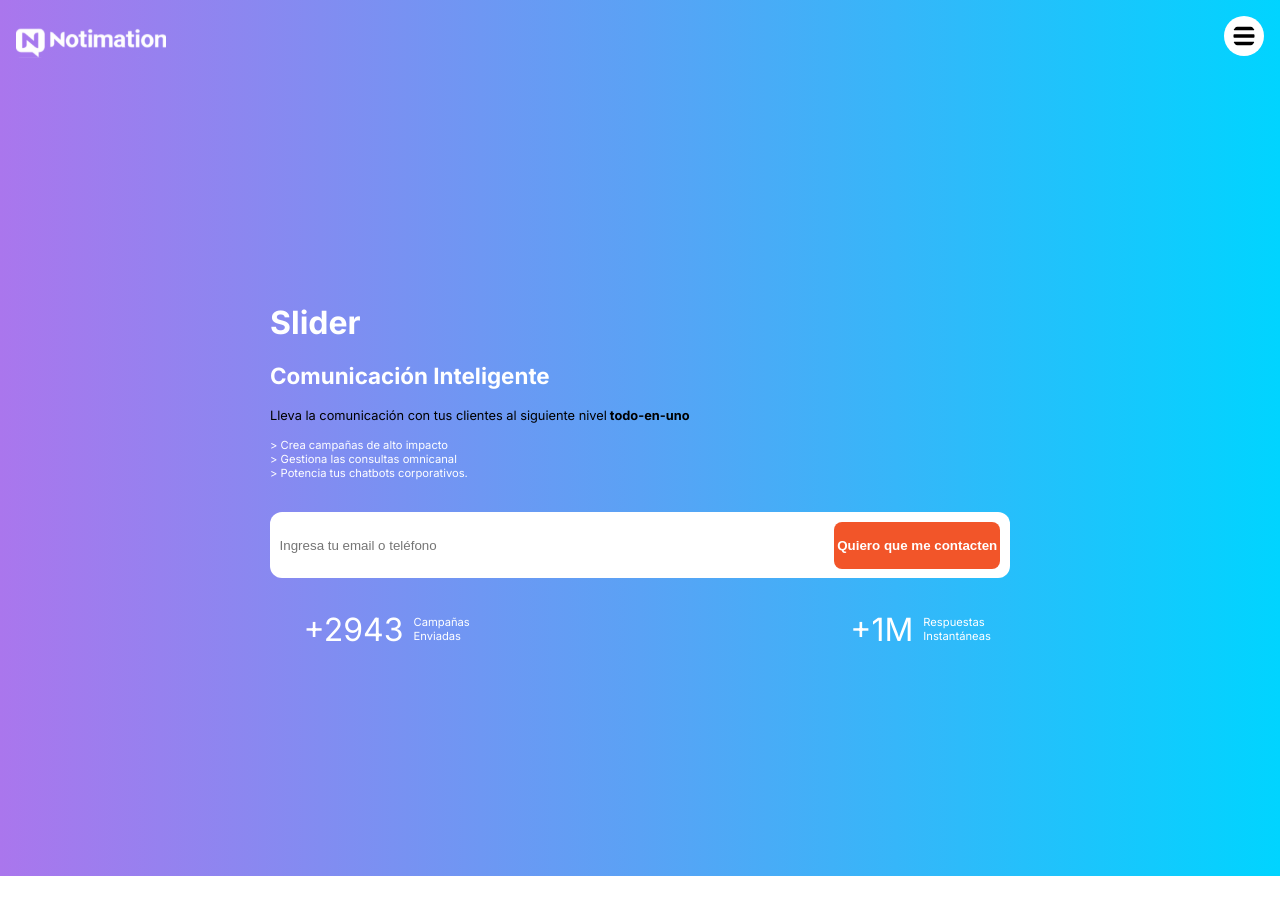
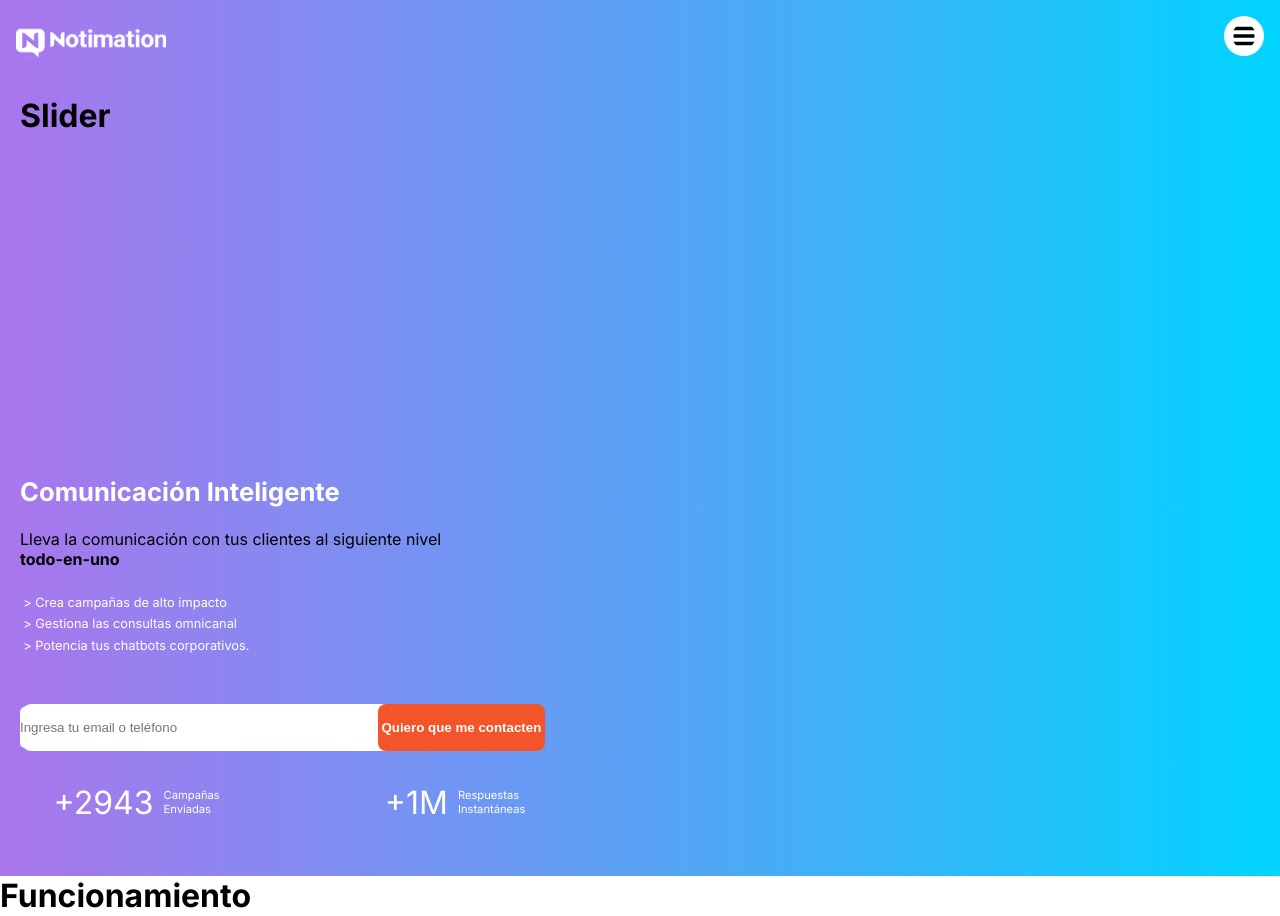
Before and after one commit to RumRage/landing-page, a Next.js app: page /home in a window 1280 px wide. Shown: the top 916 px of the page. Built offline with nearby package versions, Linux system fonts and the light colour scheme.

Commit message:
fixing classes home

```diff
--- a/src/app/home/page.tsx
+++ b/src/app/home/page.tsx
@@ -6,14 +6,14 @@ import Stat from "@/components/Stat";
 
 export default function Home() {
   return (
-    <main className="background_color container">
+    <main className="main_container">
       <div className="section">
         {/* SLIDER */}
-        <div>
+        <div className="slider">
           <h1>Slider</h1>
         </div>
         {/* TEXT */}
-        <div>
+        <div className="text">
           <h1 className="title">Comunicación Inteligente</h1>
           <p className="subtitle">
             Lleva la comunicación con tus clientes al siguiente nivel
--- a/src/components/Navbar/styles.module.scss
+++ b/src/components/Navbar/styles.module.scss
@@ -6,7 +6,7 @@
   justify-content: space-between;
   align-items: center;
   padding: 1rem;
-  background: $background-gradient;
+  background: $main_gradient;
   top: 0;
   z-index: 100;
 }
--- a/src/components/SearchButton/styles.module.scss
+++ b/src/components/SearchButton/styles.module.scss
@@ -3,15 +3,15 @@
 .search {
   background-color: $primary-color;
   border-radius: 12px;
-  margin-top: 2rem;
+  margin-top: 3rem;
   display: flex;
   align-items: center;
-  padding: 0.6rem;
 
   input {
     border: none;
     border-radius: 5px;
     flex: 1;
+    padding: 0.8rem 0;
   }
 
   button {
--- a/src/components/Stat/styles.module.scss
+++ b/src/components/Stat/styles.module.scss
@@ -2,7 +2,6 @@
 
 .section {
   @include flex_container(row, center, center);
-
   margin-top: 2rem;
 
   h1 {
@@ -13,6 +12,6 @@
   p {
     max-width: 20%;
     padding: 2px;
-    @include text_styling(0.7rem, 2px, $primary_color);
+    @include text_styling(0.7rem, 0, $primary_color);
   }
 }
--- a/src/styles/globals.scss
+++ b/src/styles/globals.scss
@@ -7,53 +7,61 @@
 }
 
 body {
-  color: $secondary_color;
+  width: 100%;
+  min-height: 100vh;
+  margin: 0;
 }
 
-.background_color {
-  background: $background_gradient no-repeat fixed;
-  color: $primary_color;
-}
-
-.container {
+.main_container {
+  @include flex_container(column, center, center);
+  background: $main_gradient no-repeat fixed;
   width: 100%;
   height: 100vh;
-  @include flex_container(column, center, center);
 
   .section {
+    color: $primary_color;
     width: 100%;
-    max-width: 800px;
-    @include flex_container(column, left, left);
+    height: 100%;
+    @include flex_container(column, left, flex-start);
     padding: 20px;
-
-    > div {
-      flex: 1;
-      margin: 10px;
-    }
-
-    .title {
-      @include text_styling(1.4rem, 10px, $primary_color);
-    }
-
-    .subtitle {
-      @include text_styling(0.8rem, 15px, $secondary_color);
-      margin-top: 1.2rem;
-      font-weight: normal;
-      max-width: 85%;
-    }
-
-    .list {
-      @include text_styling(0.7rem, 2px, $primary_color);
-      ol {
-        list-style-type: none;
-      }
-    }
 
     .wrapper {
       @include flex_container(row, space-between, center);
     }
   }
 
+  .slider {
+    color: $secondary_color;
+    flex: 1;
+  }
+
+  .text {
+    flex: 1;
+    margin-bottom: 0;
+
+    .title {
+      @include text_styling($text_lg, 10px, $primary_color);
+    }
+
+    .subtitle {
+      @include text_styling($text_sm, 15px, $secondary_color);
+      margin: 1.4rem 0;
+      font-weight: normal;
+      max-width: 85%;
+    }
+
+    .list {
+      @include text_styling($text_xs, 2px, $primary_color);
+      ol {
+        list-style-type: none;
+      }
+      li {
+        padding: 0.2rem;
+      }
+    }
+  }
+
+  /*
   .second_section {
     background-image: url("../../public/assets/background.png");
     background-position: top;
@@ -63,11 +71,11 @@ body {
     padding: 20px;
 
     .title_work {
-      @include text_styling(1.6rem, 10px, $accent_color);
+      @include text_styling($text_xl, 10px, $accent_color);
       margin: 2rem 0;
     }
     .list {
-      @include text_styling(0.9rem, 20px, $accent_color);
+      @include text_styling($text_sm, 20px, $accent_color);
       padding-top: 1rem;
       font-weight: bold;
       ol {
@@ -135,4 +143,5 @@ body {
       }
     }
   }
+    */
 }
--- a/src/styles/theme.scss
+++ b/src/styles/theme.scss
@@ -1,9 +1,15 @@
-$background_gradient: linear-gradient(to right, #aa76ed, #5aa2f5, #00d4ff);
+$main_gradient: linear-gradient(to right, #aa76ed, #5aa2f5, #00d4ff);
 
 $primary_color: #ffffff;
 $secondary_color: #000000;
-$accent-color: #795bd1;
+$accent_color: #795bd1;
 $search_color: #f25529;
+
+$text_xs: 0.8rem;
+$text_sm: 1rem;
+$text_md: 1.4rem;
+$text_lg: 1.6rem;
+$text_xl: 1.8rem;
 
 @mixin text_styling($font-size, $margin-bottom, $color) {
   font-size: $font-size;
```
